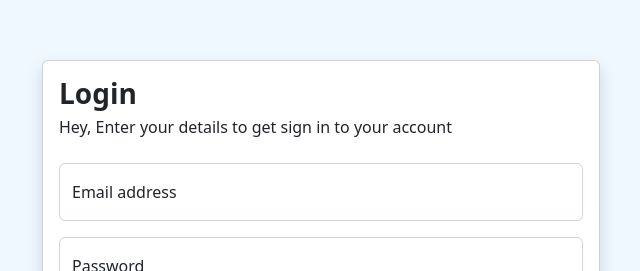
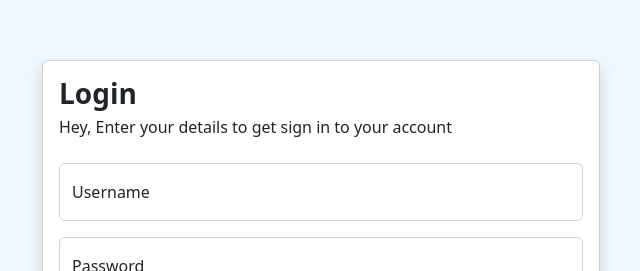
Before and after one commit to shaileshhb/budget-planner-frontend, an Angular app: page /login in a window 1280 px wide. Shown: the part 157-428 px from the top of the page, without its empty margins (319-959 px from the left). Built offline with nearby package versions, Linux system fonts and the light colour scheme.

Commit message:
Login: email replaced with username for login

```diff
--- a/src/app/components/login/login.component.html
+++ b/src/app/components/login/login.component.html
@@ -11,9 +11,9 @@
             <div class="d-flex flex-column">
               <form [formGroup]="loginForm">
                 <div class="form-floating mb-3">
-                  <input formControlName="email" type="email" class="form-control" id="emailFloatingInput"
-                    placeholder="Enter email address">
-                  <label for="emailFloatingInput">Email address</label>
+                  <input formControlName="username" type="text" class="form-control" id="usernameFloatingInput"
+                    placeholder="Enter username">
+                  <label for="usernameFloatingInput">Username</label>
                 </div>
                 <div class="form-floating mb-3">
                   <input formControlName="password" type="password" class="form-control" id="passwordFloatingInput"
--- a/src/app/components/login/login.component.ts
+++ b/src/app/components/login/login.component.ts
@@ -18,7 +18,7 @@ export class LoginComponent implements OnInit {
   }
 
   loginForm: FormGroup = new FormGroup({
-    email: new FormControl<string | null>(null, [Validators.required]),
+    username: new FormControl<string | null>(null, [Validators.required]),
     password: new FormControl<string | null>(null, [Validators.required]),
   })
 
```
Also changed, not shown: src/app/envelop/envelop-routing.module.ts (added, +10 -0 lines), src/app/envelop/envelop.module.ts (added, +14 -0 lines).
